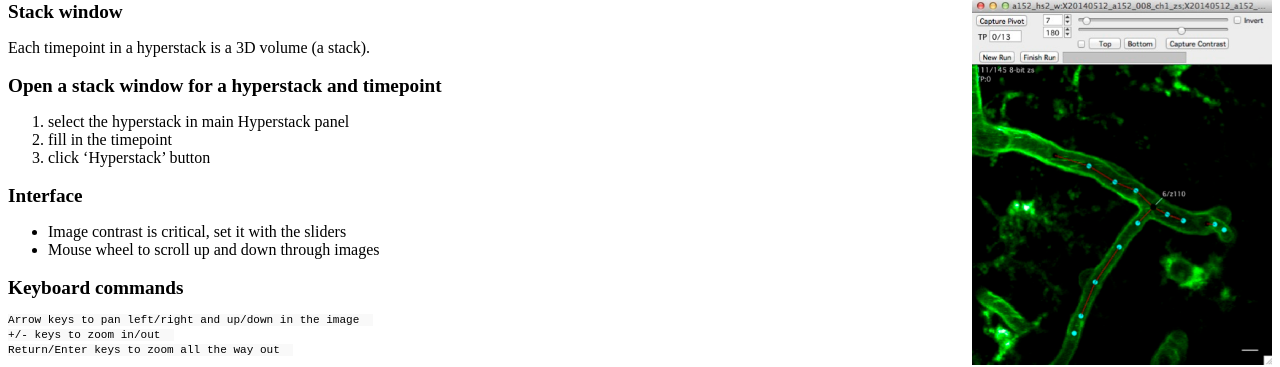
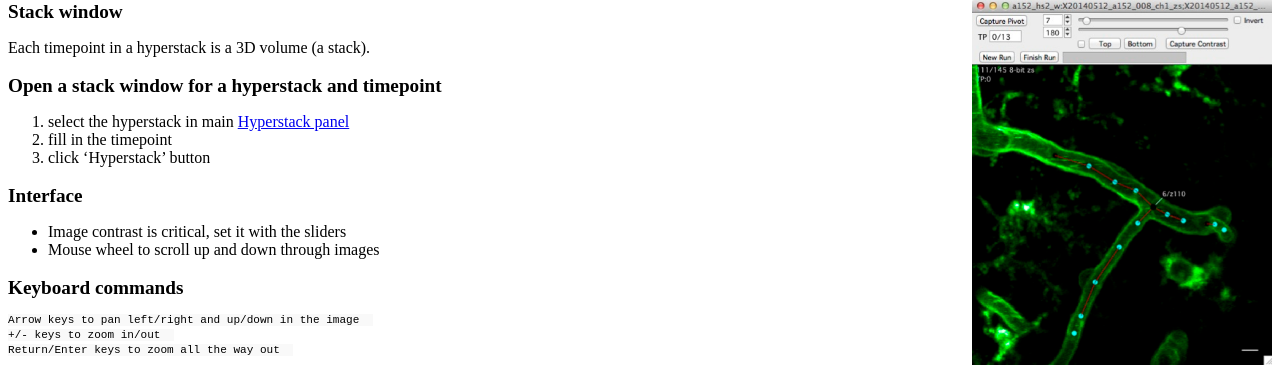
Before and after one commit to cudmore/Vascular-Analysis, a Jekyll site: the page built from _posts/2015-01-30-stack.md, in a window 1280 px wide. Shown: the part 455-822 px from the top of the page. Built offline with Jekyll 4.4.1, drawn with Linux system fonts in a browser that asks for light colours; Markdown is read by kramdown in place of the engine named in the settings; a style sheet for code colours, icons or effects is not loaded; part of the change alters nothing that is shown.

```diff
--- a/_posts/2015-01-30-stack.md
+++ b/_posts/2015-01-30-stack.md
@@ -12,7 +12,7 @@ date: 2015-01-30 22:46:33
 Each timepoint in a hyperstack is a 3D volume (a stack).
 
 ####Open a stack window for a hyperstack and timepoint
-1. select the hyperstack in main Hyperstack panel
+1. select the hyperstack in main [Hyperstack panel][1]
 2. fill in the timepoint
 3. click 'Hyperstack' button
 
@@ -35,3 +35,5 @@ Each timepoint in a hyperstack is a 3D volume (a stack).
 ####Notes
 - Only one timepoint can be viewed at a time.
 - Closing a stack window does not remove the stack from memory.
+
+[1]: /Vascular-Analysis/hyperstack-panel/
```
